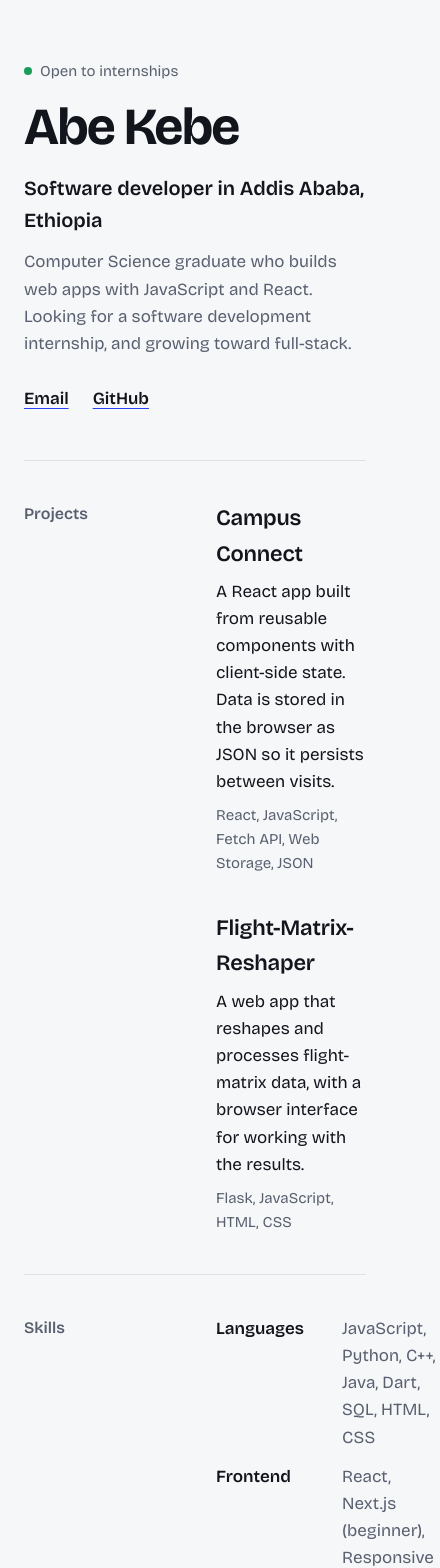
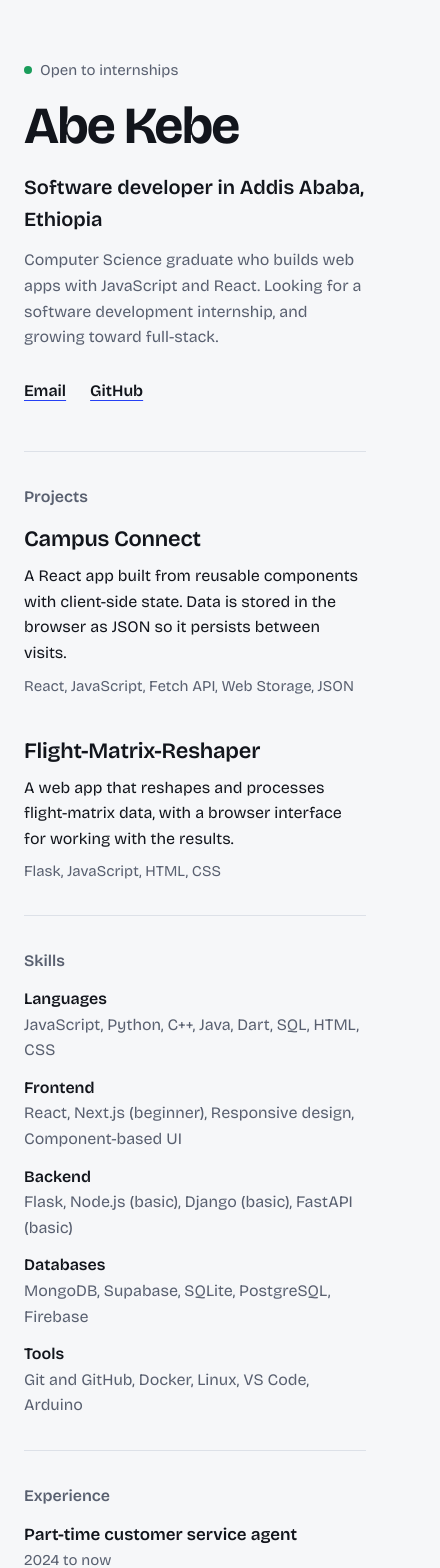
Before and after one commit to llahm/llahm.github.io, a React (Vite) app: page / in a window 390 px wide. Shown: the top 1568 px of the page, 440 px wide, since content can reach past the window. Built offline with nearby package versions, Linux system fonts and the light colour scheme.

Commit message:
style: make layout responsive and respect reduced motion

```diff
--- a/src/styles.css
+++ b/src/styles.css
@@ -111,3 +111,15 @@
   padding: 40px 0 72px;
   border-top: 1px solid var(--line);
 }
+
+/* ---------- Small screens ---------- */
+@media (max-width: 640px) {
+  body { font-size: 1rem; }
+  .section { grid-template-columns: 1fr; gap: 12px; padding: 32px 0; }
+  .skills div { grid-template-columns: 1fr; gap: 0; }
+  .timeline-head { flex-direction: column; gap: 0; }
+}
+
+@media (prefers-reduced-motion: reduce) {
+  * { transition: none !important; }
+}
```
